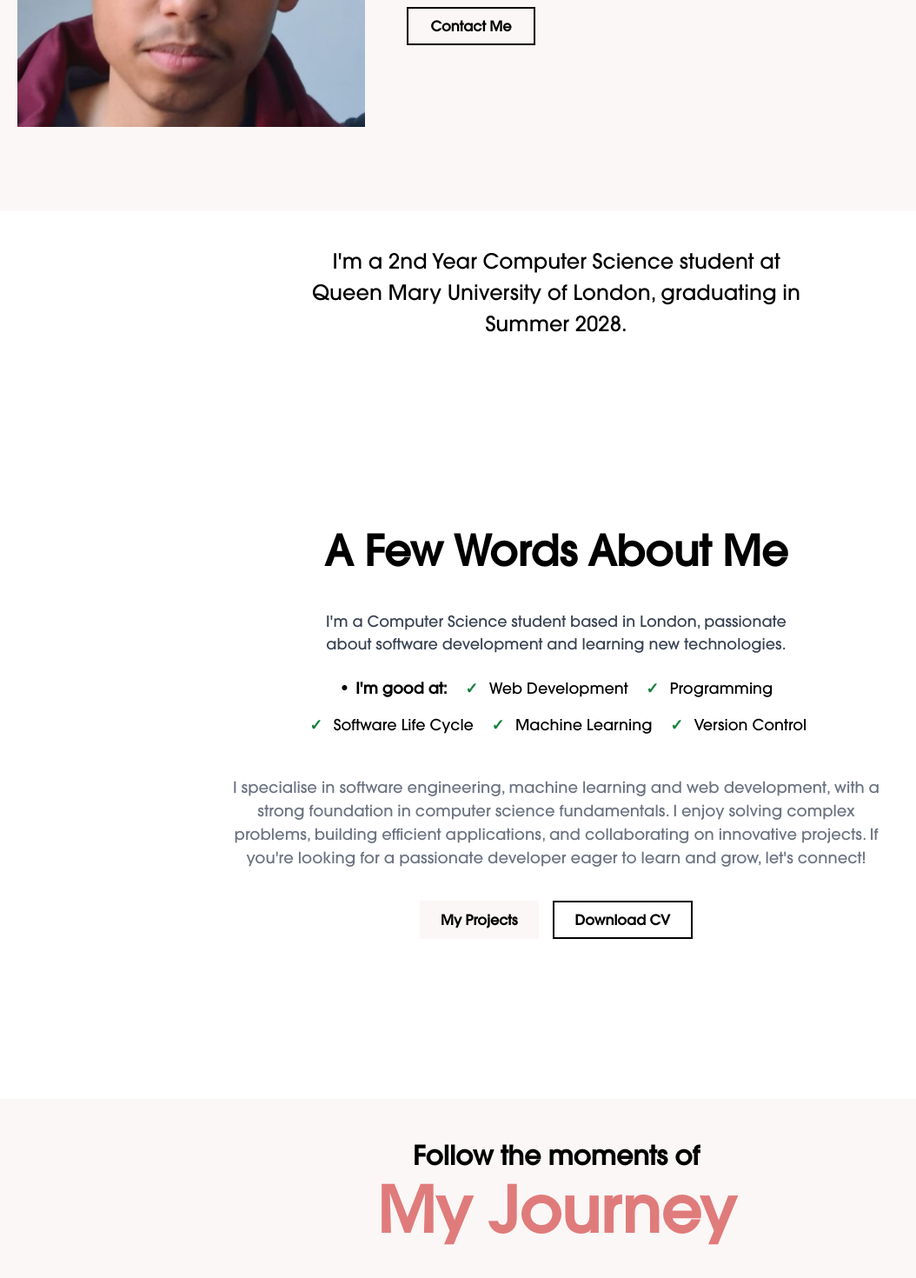
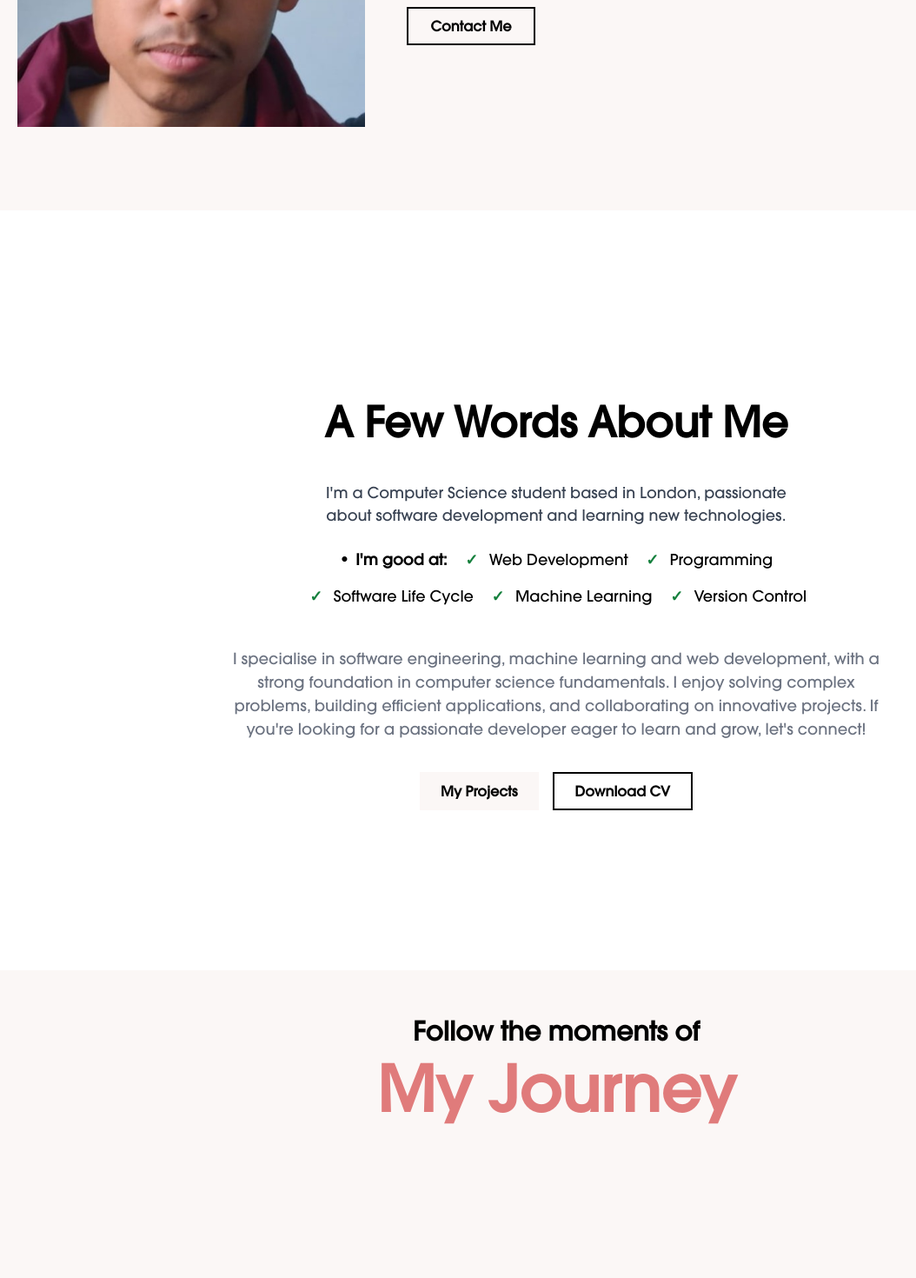
Before and after one commit to MohammadMahdi10/Mohammad-Portfolio-Website, a React (Vite) app: page / in a window 1280 px wide. Shown: the part 446-1916 px from the top of the page at 87% size, without its empty margins (0-1054 px from the left). Built offline with nearby package versions, Linux system fonts and the light colour scheme.

Commit message:
splitting subheading into jsx and css

```diff
--- a/src/App.jsx
+++ b/src/App.jsx
@@ -4,7 +4,6 @@ import { ScrollTrigger } from "gsap/ScrollTrigger";
 
 import Navbar from './components/Navbar/Navbar';
 import Intro from './components/Intro/Intro';
-import SmallButton from './components/SmallButton';
 import About from './components/About/About';
 import Experience from './components/Experience/Experience';
 import Education from './components/Education/Education';
@@ -36,7 +35,6 @@ const App = () => {
     <div className='dark:bg-gray-900 relative'>
       <Navbar theme={theme} setTheme={setTheme} contactFormOpen={contactFormOpen} openContactForm={openContactForm} closeContactForm={closeContactForm}/>
       <Intro openContactForm={openContactForm}/>
-      <SmallButton/>
       <About/>
       <Experience/>
       <Education/>
--- a/src/components/Experience/Experience.jsx
+++ b/src/components/Experience/Experience.jsx
@@ -4,7 +4,7 @@ import { motion, useInView } from "framer-motion";
 import { gsap } from "gsap";
 import { ScrollTrigger } from "gsap/ScrollTrigger";
 import TimeLine from "../TimeLine";
-import SubHeading from "../SubHeading";
+import SubHeading from "../SubHeading/SubHeading";
 import "./Experience.css";
 
 const experiences = {
--- a/src/components/SmallButton.jsx
+++ /dev/null
@@ -1,15 +0,0 @@
-
-{/* Small Text Section */}
-const SmallButton = () => {
-  return (
-    <div className="dark:bg-gray-900">
-      <div className="hidden sm:block dark:bg-gray-900">
-        <p className="mt-10 mx-auto w-full max-w-xl text-[1.5rem] text-center">
-          I'm a 2nd Year Computer Science student at Queen Mary University of London, graduating in Summer 2028.
-        </p>
-      </div>
-    </div>
-  )
-}
-
-export default SmallButton
--- a/src/components/SubHeading.jsx
+++ /dev/null
@@ -1,16 +0,0 @@
-import TypeWriter from './TypeWriter'
-
-{/* Small Subheading Section */}
-const SubHeading = () => {
-  return (
-    <div>
-        <h2 className="text-black dark:text-gray-100 text-3xl md:text-3xl font-bold mb-12 text-center w-full">
-            Follow the moments of
-            <br />
-            <TypeWriter />
-        </h2>
-    </div>
-  )
-}
-
-export default SubHeading
--- /dev/null
+++ b/src/components/SubHeading/SubHeading.css
@@ -0,0 +1,18 @@
+.subheading-title {
+  color: black;
+  font-size: 1.875rem;
+  font-weight: 700;
+  margin-bottom: 3rem;
+  text-align: center;
+  width: 100%;
+}
+
+.dark .subheading-title {
+  color: #f3f4f6;
+}
+
+@media (min-width: 768px) {
+  .subheading-title {
+    font-size: 1.875rem;
+  }
+}
--- /dev/null
+++ b/src/components/SubHeading/SubHeading.jsx
@@ -0,0 +1,16 @@
+import TypeWriter from "../TypeWriter";
+import "./SubHeading.css";
+
+const SubHeading = () => {
+  return (
+    <div>
+      <h2 className="subheading-title">
+        Follow the moments of
+        <br />
+        <TypeWriter />
+      </h2>
+    </div>
+  );
+};
+
+export default SubHeading;
```
